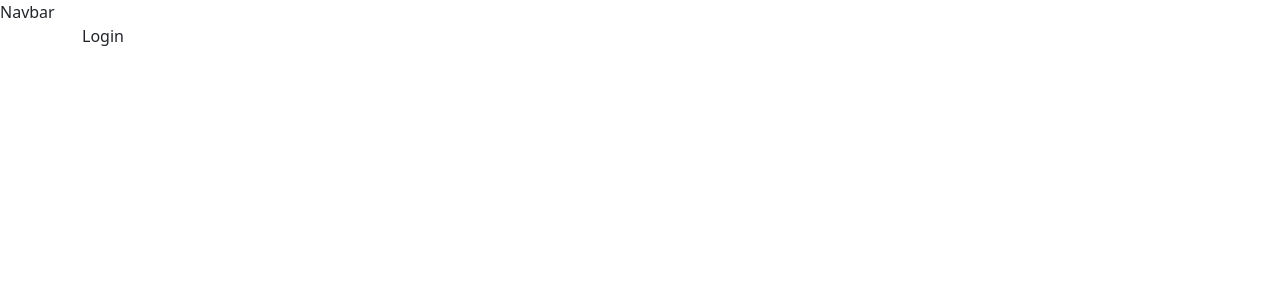
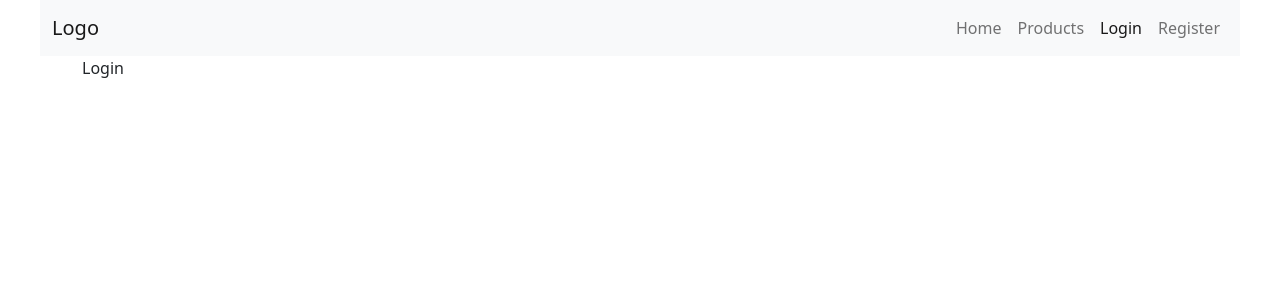
Before and after one commit to tratchapong/react-lab01, a React (Create React App) app: page /login in a window 1280 px wide. Shown: the top 300 px of the page. Built offline with nearby package versions, Linux system fonts and the light colour scheme.

Commit message:
add Navbar with NavLink

```diff
--- a/src/components/Navbar.jsx
+++ b/src/components/Navbar.jsx
@@ -1,8 +1,24 @@
 import React from 'react'
+import { NavLink } from 'react-router-dom'
 
 function Navbar() {
   return (
-    <div>Navbar</div>
+    <nav className="navbar navbar-expand-lg bg-light">
+      <div className="container-fluid">
+        <a className="navbar-brand" href="#">Logo</a>
+        <button className="navbar-toggler" type="button" data-bs-toggle="collapse" data-bs-target="#navbarNavAltMarkup" aria-controls="navbarNavAltMarkup" aria-expanded="false" aria-label="Toggle navigation">
+          <span className="navbar-toggler-icon"></span>
+        </button>
+        <div className="collapse navbar-collapse justify-content-end" id="navbarNavAltMarkup">
+          <div className="navbar-nav">
+            <NavLink className='nav-link' end to='/'>Home</NavLink>
+            <NavLink className='nav-link' to='/products'>Products</NavLink>
+            <NavLink className='nav-link' to='/login'>Login</NavLink>
+            <NavLink className='nav-link' to='/register'>Register</NavLink>
+          </div>
+        </div>
+      </div>
+    </nav>
   )
 }
 
--- a/src/index.scss
+++ b/src/index.scss
@@ -2,3 +2,8 @@
 @import './scss/config';
 // include all of Bootstrap
 @import 'bootstrap/scss/bootstrap';
+
+.App {
+  max-width: 1200px;
+  margin: auto;
+}
--- a/src/route/Router.jsx
+++ b/src/route/Router.jsx
@@ -13,7 +13,7 @@ function Router() {
         <Route index element={ <Home/> } />
         <Route path='login' element={ <Login /> } />
         <Route path='register' element={ <Register /> } />
-        <Route path='product' element={ <Products /> } />
+        <Route path='products' element={ <Products /> } />
         <Route path='*' element={ <Home /> } />
       </Route>
     </Routes>
```
